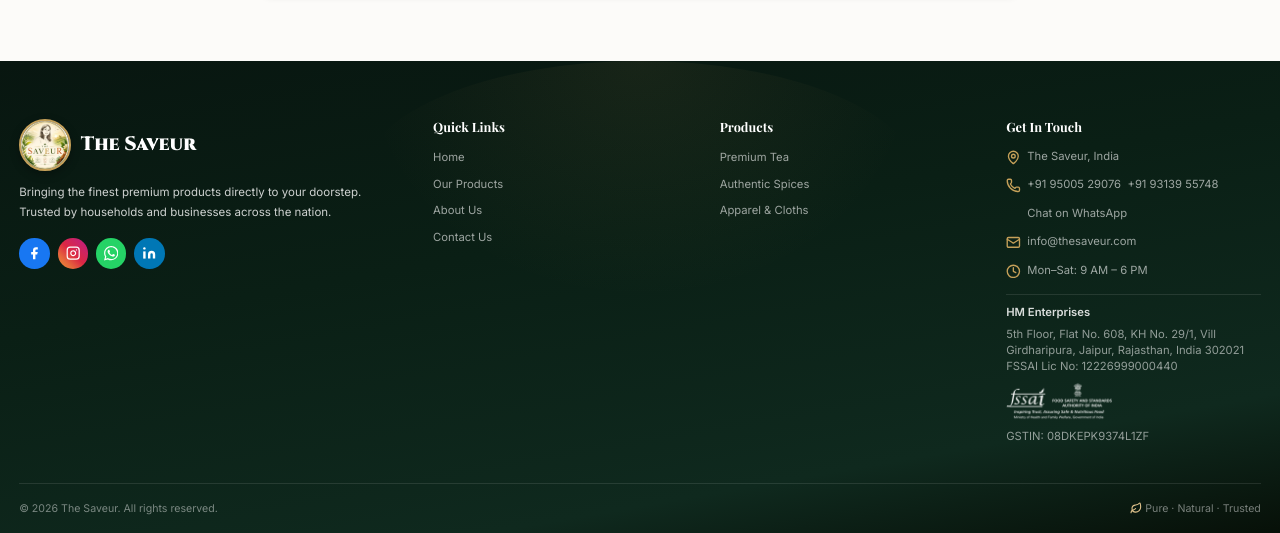
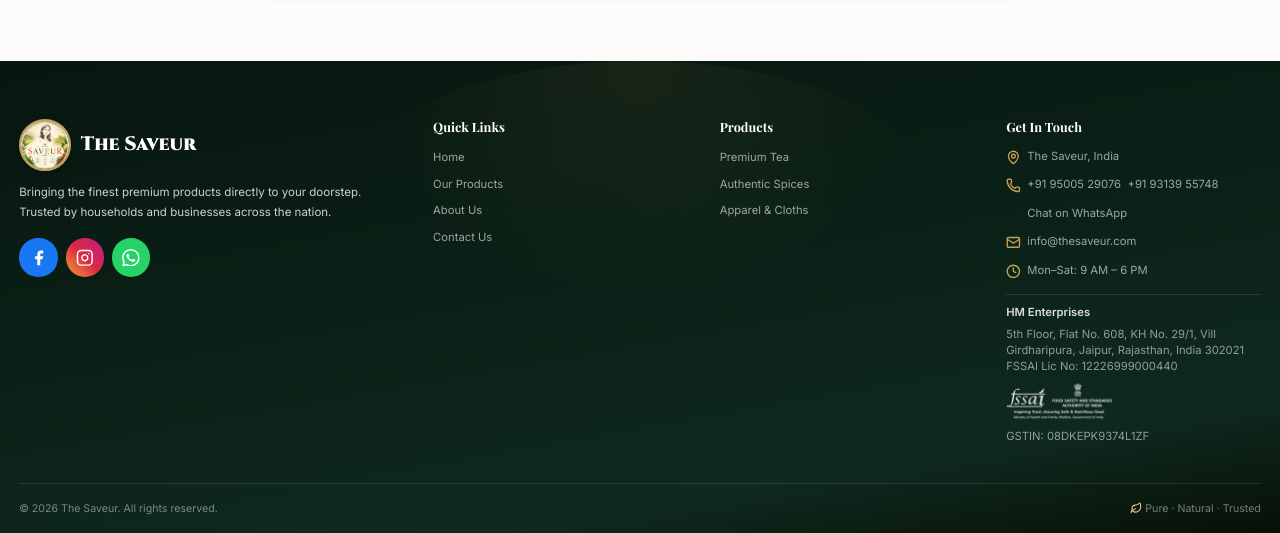
Before and after one commit to imadhurgupta/thesaveur, a Flask app: page /cart in a window 1280 px wide. Shown: the part 530-1063 px from the top of the page. Run offline with Flask 3, Linux system fonts and the light colour scheme; data comes from the database, SQL or seed files in the repository; some web fonts are replaced.

Commit message:
style: increase footer social icons size to 48px and commit LinkedIn profile link deletion

```diff
--- a/static/css/style.css
+++ b/static/css/style.css
@@ -556,8 +556,8 @@ button:active:not(:disabled),
 .footer-brand p { font-size: 0.9rem; line-height: 1.7; margin-bottom: 20px; }
 .footer-social { display: flex; gap: 10px; }
 .social-btn {
-  width: 38px;
-  height: 38px;
+  width: 48px;
+  height: 48px;
   border-radius: 50%;
   display: flex;
   align-items: center;
@@ -566,6 +566,10 @@ button:active:not(:disabled),
   transition: var(--transition);
   cursor: pointer;
   text-decoration: none;
+}
+.social-btn svg {
+  width: 22px !important;
+  height: 22px !important;
 }
 .social-btn.facebook {
   background: #1877F2;
--- a/templates/base.html
+++ b/templates/base.html
@@ -531,14 +531,6 @@
                   d="M17.472 14.382c-.297-.149-1.758-.867-2.03-.967-.273-.099-.471-.148-.67.15-.197.297-.767.966-.94 1.164-.173.199-.347.223-.644.075-.297-.15-1.255-.463-2.39-1.475-.883-.788-1.48-1.761-1.653-2.059-.173-.297-.018-.458.13-.606.134-.133.298-.347.446-.52.149-.174.198-.298.298-.497.099-.198.05-.371-.025-.52-.075-.149-.669-1.612-.916-2.207-.242-.579-.487-.5-.669-.51-.173-.008-.371-.01-.57-.01-.198 0-.52.074-.792.372-.272.297-1.04 1.016-1.04 2.479 0 1.462 1.065 2.875 1.213 3.074.149.198 2.096 3.2 5.077 4.487.709.306 1.262.489 1.694.625.712.227 1.36.195 1.871.118.571-.085 1.758-.719 2.006-1.413.248-.694.248-1.289.173-1.413-.074-.124-.272-.198-.57-.347m-5.421 7.403h-.004a9.87 9.87 0 0 1-5.031-1.378l-.361-.214-3.741.982.998-3.648-.235-.374a9.86 9.86 0 0 1-1.51-5.26c.001-5.45 4.436-9.884 9.888-9.884 2.64 0 5.122 1.03 6.988 2.898a9.825 9.825 0 0 1 2.893 6.994c-.003 5.45-4.437 9.884-9.885 9.884m8.413-18.297A11.815 11.815 0 0 0 12.05 0C5.495 0 .16 5.335.157 11.892c0 2.096.547 4.142 1.588 5.945L.057 24l6.305-1.654a11.882 11.882 0 0 0 5.683 1.448h.005c6.554 0 11.89-5.335 11.893-11.893a11.821 11.821 0 0 0-3.48-8.413z" />
               </svg>
             </a>
-            <!-- LinkedIn -->
-            <a href="#" class="social-btn linkedin" title="LinkedIn" aria-label="Connect on LinkedIn">
-              <svg xmlns="http://www.w3.org/2000/svg" width="18" height="18" viewBox="0 0 24 24" fill="currentColor">
-                <path d="M16 8a6 6 0 0 1 6 6v7h-4v-7a2 2 0 0 0-2-2 2 2 0 0 0-2 2v7h-4v-7a6 6 0 0 1 6-6z" />
-                <rect x="2" y="9" width="4" height="12" />
-                <circle cx="4" cy="4" r="2" />
-              </svg>
-            </a>
           </div>
         </div>
 
```
